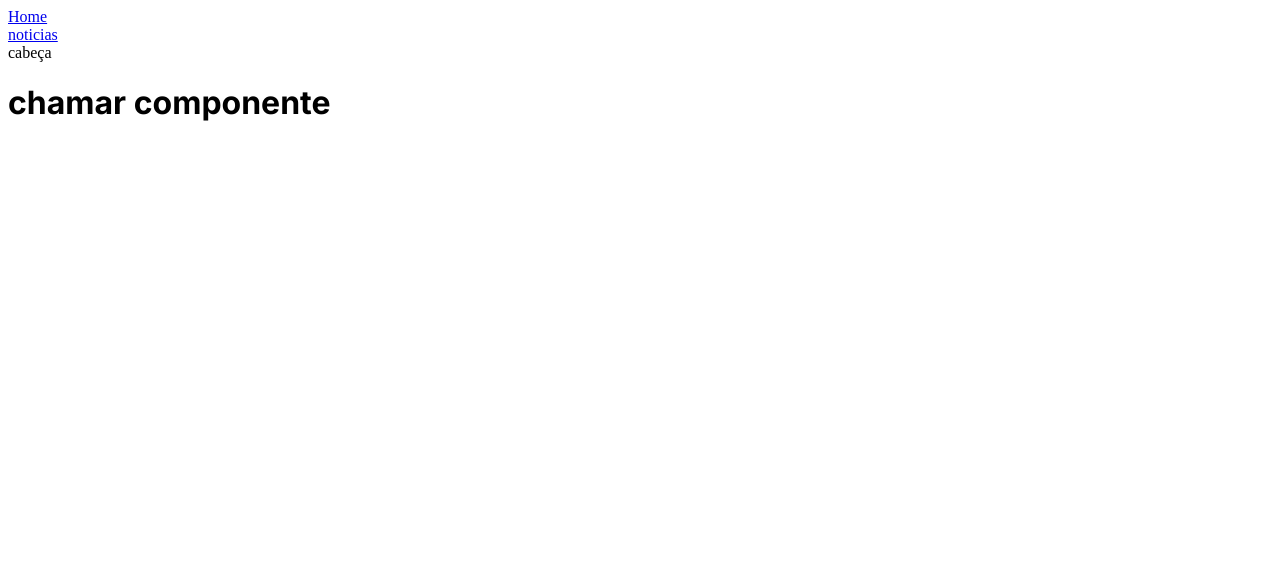
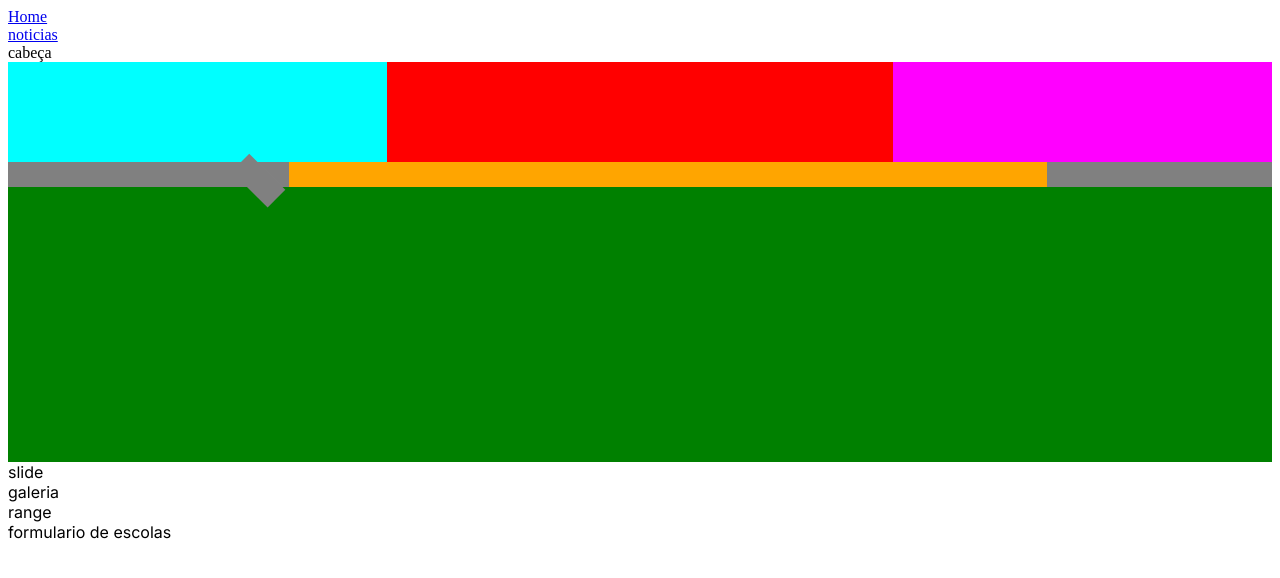
Before and after one commit to andersonOSilva/ancestralidadeNegra, a Next.js app in the folder projeto_an/: page / in a window 1280 px wide. Shown: the top 578 px of the page. Built offline with nearby package versions, Linux system fonts and the light colour scheme.

Commit message:
mark header and intro home

```diff
--- a/projeto_an/src/app/globals.css
+++ b/projeto_an/src/app/globals.css
@@ -1,3 +1,55 @@
+.header{
+  display: flex;
+
+  div{
+    height:100px;
+  }
+  .menu,.register{
+    width:30%;
+  }
+  .menu{
+    background-color:aqua;
+  }
+  .middle{
+    width:40%;
+    background-color:red;
+  }
+  .register{
+    background-color:#f0f;
+  }
+}
+
+.intro{
+  height:300px;
+  background-color:green;
+
+  .strap{
+    background-color:gray;
+    height:25px;
+    width:100%;
+    display:flex;
+    justify-content: center;
+
+
+    div{
+      height:100%;
+    }
+    .arrow{
+      width: 4%;
+      background-color: gray;
+      transform: rotate(45deg);
+      margin-top: 6px;
+      margin-right: 5px;
+
+    }
+    .question{
+      width:60%;
+      background-color:orange;
+    }
+  }
+
+
+}
 /* :root {
   --max-width: 1100px;
   --border-radius: 12px;
--- a/projeto_an/src/app/page.tsx
+++ b/projeto_an/src/app/page.tsx
@@ -4,10 +4,31 @@ import Header from "./components/header"
 export default function Home() {
   return (
     <>
-      <h1>
+      <div className="header">
+          <div className="menu"></div>
+          <div className="middle"></div>
+          <div className="register"></div>
+      </div>
+      <div className="intro">
+        <div className="strap">
+          <div className="arrow"></div>
+          <div className="question"></div>
+        </div>
+        <div className="text"></div>
 
-      chamar componente
-      </h1>
+      </div>
+      <div>
+          slide
+      </div>
+      <div>
+          galeria
+      </div>
+      <div>
+          range
+      </div>
+      <div>
+          formulario de escolas
+      </div>
     </>
 
 
```
